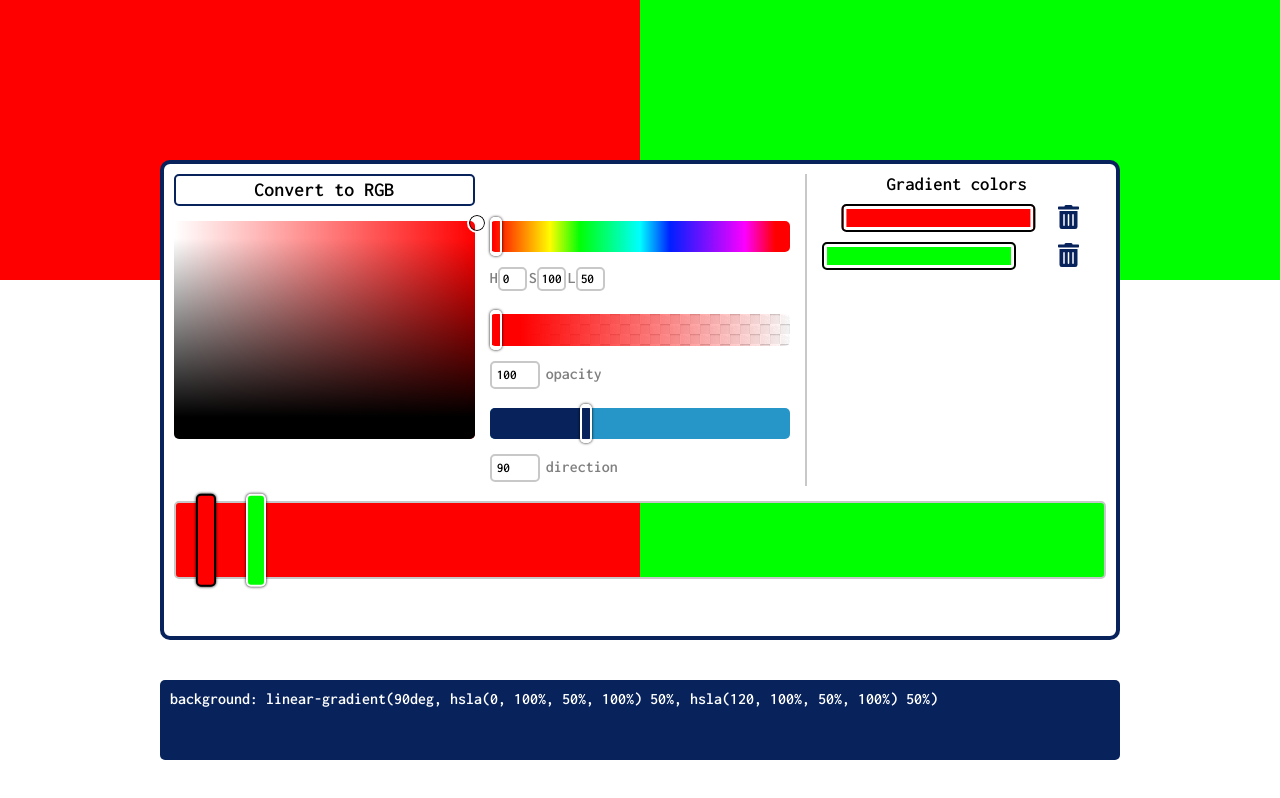
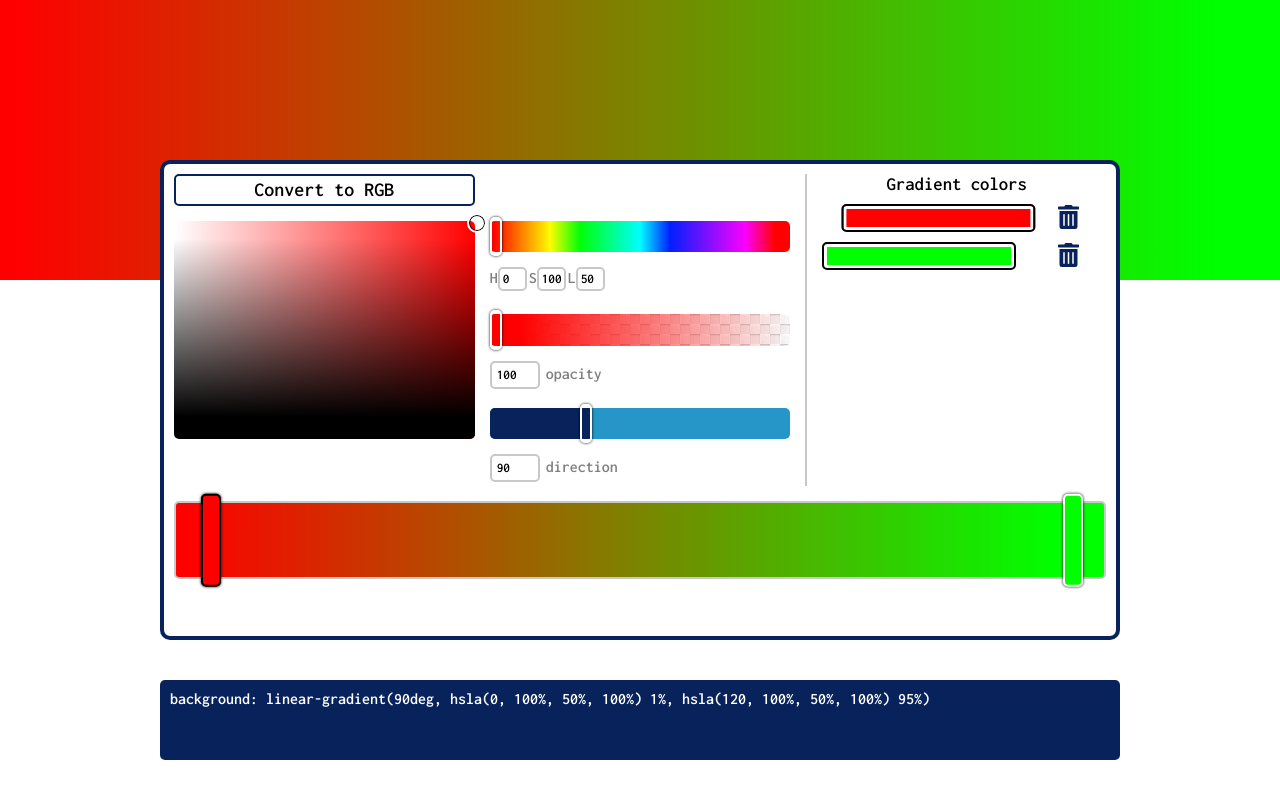
Before and after one commit to Centmsn/CSS-gradient-generator, a React (Create React App) app: page / in a window 1280 px wide. Built offline with nearby package versions, Linux system fonts and the light colour scheme.

Commit message:
fix initial color width, fix generatin color width

```diff
--- a/src/components/options/ColorHue.js
+++ b/src/components/options/ColorHue.js
@@ -18,8 +18,6 @@ const ColorHue = ({ setH, setLs, gradient, active, mode }) => {
 
     setH(gradient[active].h);
     setLs(gradient[active].s, gradient[active].l);
-
-    console.log(gradient[active].h);
 
     setHueOffset((width / 360) * gradient[active].h);
   }, [active]);
@@ -48,7 +46,6 @@ const ColorHue = ({ setH, setLs, gradient, active, mode }) => {
   };
 
   const setColorValue = (e, char) => {
-    // !triple color conversion
     let val = parseInt(e.target.value);
 
     if (mode === "hsl") {
@@ -103,10 +100,12 @@ const ColorHue = ({ setH, setLs, gradient, active, mode }) => {
       setLs(Math.round(currentHsl.s), Math.round(currentHsl.l));
     }
 
-    setTimeout(() => {
-      if (tooltipText) return;
-      setTooltipText("");
-    }, 3000);
+    if (tooltipText) {
+      // !tooltip timeout is set after each input change
+      setTimeout(() => {
+        setTooltipText("");
+      }, 3000);
+    }
   };
 
   const getColorValue = (char) => {
--- a/src/components/options/GradientOptions.js
+++ b/src/components/options/GradientOptions.js
@@ -30,9 +30,23 @@ const GradientOptions = (props) => {
   // !colors position doesnt change on color remove
 
   useEffect(() => {
+    // current colors position
     const index = Object.keys(colorsWidth).length - 1;
+
+    // switch color order when color position is changed
     reorderColors(colorsWidth, colorsWidth[index].x, index);
   }, [colorsWidth]);
+
+  useEffect(() => {
+    const { width } = gradientBar.current.getBoundingClientRect();
+    // set initial color position
+    setColorWidth(25, 0);
+    setColorWidth(width - 25 - 20, 1);
+
+    // set initial color width
+    setActiveWidth(1, 0);
+    setActiveWidth(95, 1);
+  }, []);
 
   const changeColorPosition = (e, index) => {
     changeActiveCol(index);
@@ -49,15 +63,25 @@ const GradientOptions = (props) => {
   };
 
   const addGradientColor = (e) => {
+    // if draggable element is clicked -> return
     if (e.target !== gradientBar.current) return;
-    const { left } = gradientBar.current.getBoundingClientRect();
 
+    const { left, width } = gradientBar.current.getBoundingClientRect();
+
+    // sets color position based on cursor position
     setColorWidth(e.clientX - left - 10, colorsAmount);
+
+    // adds new color - red by default
     setActiveCol({ index: colorsAmount, h: 0, s: 100, l: 50, a: 100 });
 
-    // TODO: replace with proper value
-    // TODO: adding color doesnt reorder colors
-    setActiveWidth(1, colorsAmount);
+    // sets color width based on cursor position
+    setActiveWidth(
+      Math.round(((e.clientX - left - 10) / width) * 100),
+      colorsAmount
+    );
+
+    // switch active color to newly generated
+    changeActiveCol(colorsAmount);
   };
 
   const generateSliders = () => {
--- a/src/reducers/colorWidth.js
+++ b/src/reducers/colorWidth.js
@@ -2,8 +2,8 @@ import _ from "lodash";
 import { SETCOLORWIDTH, UNSETCOLORWIDTH } from "../actions/types";
 
 const INITIAL_STATE = {
-  0: { x: 20 },
-  1: { x: 70 },
+  0: { x: 0 },
+  1: { x: 0 },
 };
 
 export default (state = INITIAL_STATE, action) => {
```
